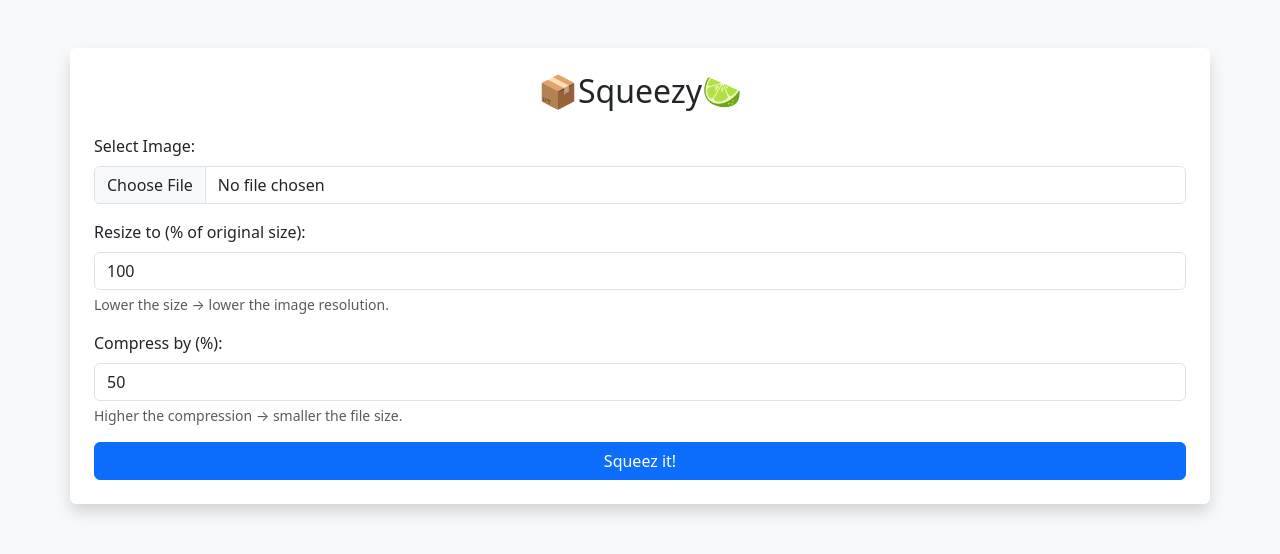
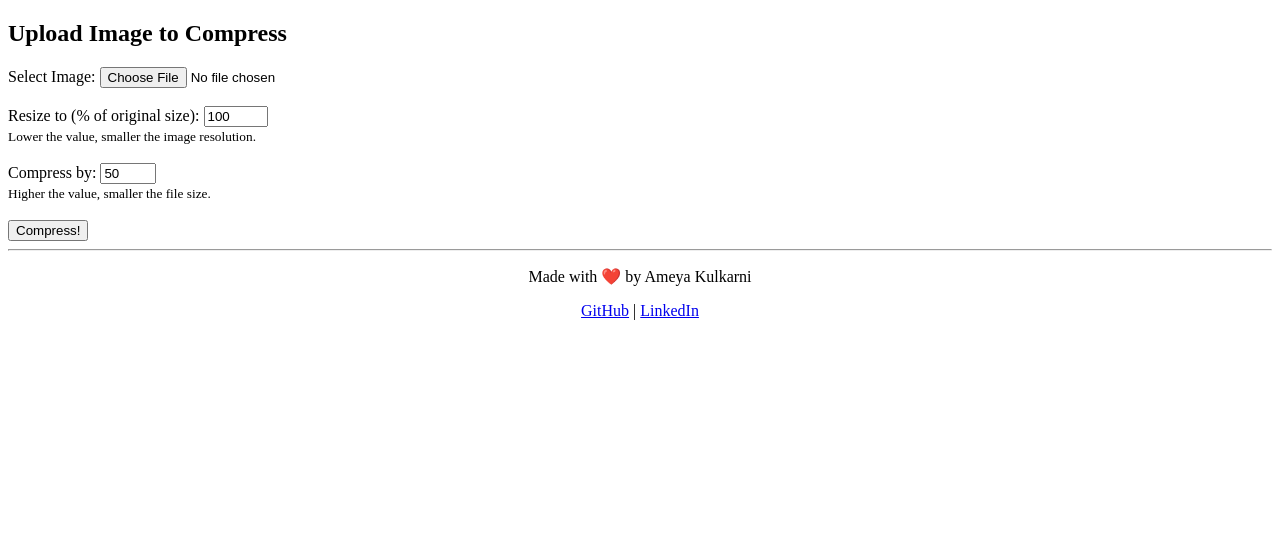
Before and after one commit to Ameya79/Squeezy-Image-Compressor, a Flask app: page / in a window 1280 px wide. Shown: the top 554 px of the page. Run offline with Flask 3, Linux system fonts and the light colour scheme; some libraries are stand-ins or nearby versions.

Commit message:
Update index.html

```diff
--- a/templates/index.html
+++ b/templates/index.html
@@ -2,42 +2,46 @@
 <html lang="en">
 <head>
     <meta charset="UTF-8">
+    <!-- Ensures the page is responsive on all devices -->
     <meta name="viewport" content="width=device-width, initial-scale=1.0">
-    <title>Image Compressor</title>
-    <!-- Bootstrap link added -->
-    <link href="https://cdn.jsdelivr.net/npm/bootstrap@5.3.0/dist/css/bootstrap.min.css" rel="stylesheet">
+    <title>Squeezy - Image Compressor</title>
 </head>
-<body class="bg-light">
+<body>
+    <h2>Upload Image to Compress</h2>
 
-    <div class="container mt-5 p-4 bg-white rounded shadow">
-        <h2 class="text-center mb-4">📦Squeezy🍋‍🟩</h2>
+    <!-- This form sends the image and settings to the Flask route '/compress' -->
+    <form action="/compress" method="POST" enctype="multipart/form-data">
 
-        <!-- stuff gets send to /compress  -->
-        <form action="/compress" method="POST" enctype="multipart/form-data">
+        <!-- Select an image file to upload -->
+        <label>Select Image: </label>
+        <input type="file" name="image" required><br><br>
 
-            <div class="mb-3">
-                <label class="form-label">Select Image: </label>
-                <input type="file" name="image" class="form-control" required>
-            </div>
+        <!-- Resize field: how much to scale down the image size -->
+        <label>Resize to (% of original size):</label>
+        <input type="number" name="resize_percent" min="10" max="100" value="100" required><br>
+        <small>Lower the value, smaller the image resolution.</small><br><br>
 
-            <div class="mb-3">
-                <label class="form-label">Resize to (% of original size):</label>
-                <!-- resize -->
-                <input type="number" name="resize_percent" min="10" max="100" value="100" class="form-control" required>
-                <div class="form-text">Lower the size → lower the image resolution.</div>
-            </div>
+        <!-- Compression field: how much to compress the image quality -->
+        <label>Compress by: </label>
+        <input type="number" name="quality" min="1" max="99" value="50"><br>
+        <small>Higher the value, smaller the file size.</small><br><br>
 
-            <div class="mb-3">
-                <!-- compress -->
-                <label class="form-label">Compress by (%): </label>
-                <input type="number" name="quality" min="1" max="99" value="50" class="form-control">
-                <div class="form-text">Higher the compression → smaller the file size.</div>
-                <!-- default value is 50 -->
-            </div>
+        <!-- Submit button -->
+        <button type="submit">Compress!</button>
+    </form>
 
-            <button type="submit" class="btn btn-primary w-100">Squeez it!</button>
-        </form>
-    </div>
+    <!-- Horizontal line to separate footer -->
+    <hr>
+
+    <!-- Footer with your name and social links -->
+    <footer style="text-align: center;">
+        <p>Made with ❤️ by Ameya Kulkarni</p>
+        <p>
+            <!-- Opens links in new tab -->
+            <a href="https://github.com/Ameya79" target="_blank">GitHub</a> |
+            <a href="https://www.linkedin.com/in/ameya-kulkarni-a31b74246/" target="_blank">LinkedIn</a>
+        </p>
+    </footer>
 
 </body>
 </html>
```
